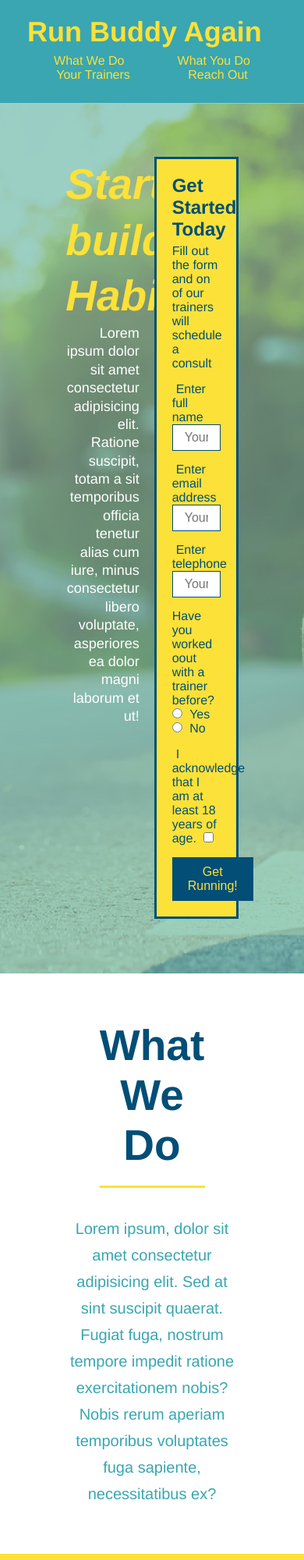
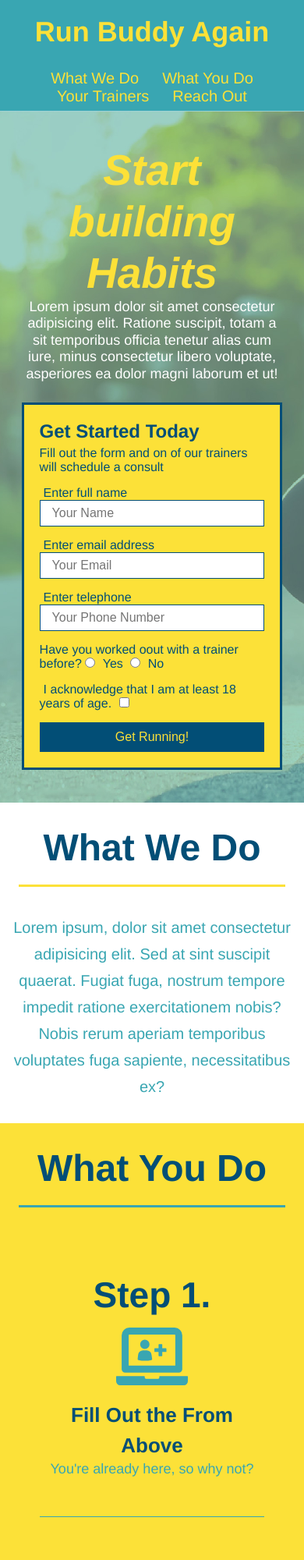
Before and after one commit to abrahampre/practica, a plain HTML site: page index.html in a window 390 px wide. Shown: the top 2000 px of the page at 78% size. Drawn offline with Linux system fonts and the light colour scheme.

Commit message:
media query added

```diff
--- a/assets/css/style.css
+++ b/assets/css/style.css
@@ -45,9 +45,9 @@ header nav ul{
  list-style: none;
 }
 header nav ul li a {
-    margin: 0 30px;
     font-weight: lighter;
     font-size: 1.5 vw;
+    padding: 10px 15px;
 }
 
 footer {
@@ -87,6 +87,7 @@ section{
     display: flex;
     justify-content: center;
     flex-wrap: wrap;
+    align-items: flex-start;
 }
 
 .hero-form{
@@ -114,7 +115,7 @@ section{
     margin: 3.5%;
     color: #fff;
     font-size: 18px;
-    line-height: 1.3;
+    line-height: 1.2;
 }
 .hero-cta h2 {
     font-style: italic;
@@ -171,7 +172,7 @@ section{
 }
 
 .section-title {
-    font-size: 55px;
+    font-size: 48px;
     color: #024e76;
     border-bottom: 3px solid;
     padding-bottom: 20px;
@@ -326,3 +327,92 @@ section{
   .flex-row{
     display:flex;
   }
+/* ------------------------------------MEDIA QUERIES------------- */
+
+/* MEDIA QUERY FOR SMALLER DESKTOP SCREENS AND SMALLER */
+@media screen and (max-width: 980px){
+  header{
+    padding-bottom: 0;
+    justify-content: center;
+  }
+  header h1{
+    width: 100%;
+    text-align: center;
+  }
+  header nav ul{
+    margin-top: 20px;
+    width: 100%;
+    justify-content: center;
+  }
+  header nav ul li a{
+    font-size: 20px;
+  }
+  footer h2, footer div{
+    text-align: center;
+    width: 100%;
+  }
+  .hero-cta, .hero-form{
+    width: 100%
+  }
+  .hero-cta{
+    text-align: center;
+  }
+  .section-title{
+    width: 80%;
+  }
+  .trainer{
+    flex: 0 70%
+  }
+  .contact-info iframe{
+    flex: 1 100%;
+  }
+}
+
+/* mEDIA QUERRY FOR TABLETS AND SMALLER */
+
+@media screen and (max-width: 768px){
+ section{
+  padding: 30px 15px
+ }
+ .step h3{
+  flex:1 100%;
+  text-align: center;
+ }
+ .step-info{
+  flex:2 100%;
+  text-align: center;
+  justify-content: center;
+ }
+ .step-img{
+  flex:0 32%;
+  margin-right: 0;
+  margin-top: 15px;
+  margin-bottom: 15px;
+ }
+ .step-text{
+  flex:100%;
+ }
+}
+
+/* MEDIA QUERY FOR MOBILE PHONES AND SMALLER  */
+
+@media screen and (max-width: 575px){
+  .hero-form button{
+    width: 100%;
+  }
+  .section-title{
+    width: 95%;
+  }
+  .intro p{
+    width: 100%;
+  }
+  .trainer{
+    flex: 0 100%;
+  }
+  .contact-info{
+    text-align: center;
+  }
+  .contact-info>*{
+    flex:0 100%;
+  }
+}
--- a/index.html
+++ b/index.html
@@ -5,6 +5,7 @@
         <meta charset="UTF-8" />
         <title>Run Buddy 🏃</title>
         <link rel="stylesheet" href="./assets/css/style.css"/>
+        <meta name="viewport" content="width=device-width, initial-scale=1.0"/>
     </head>
     <body>
         <header>
```
